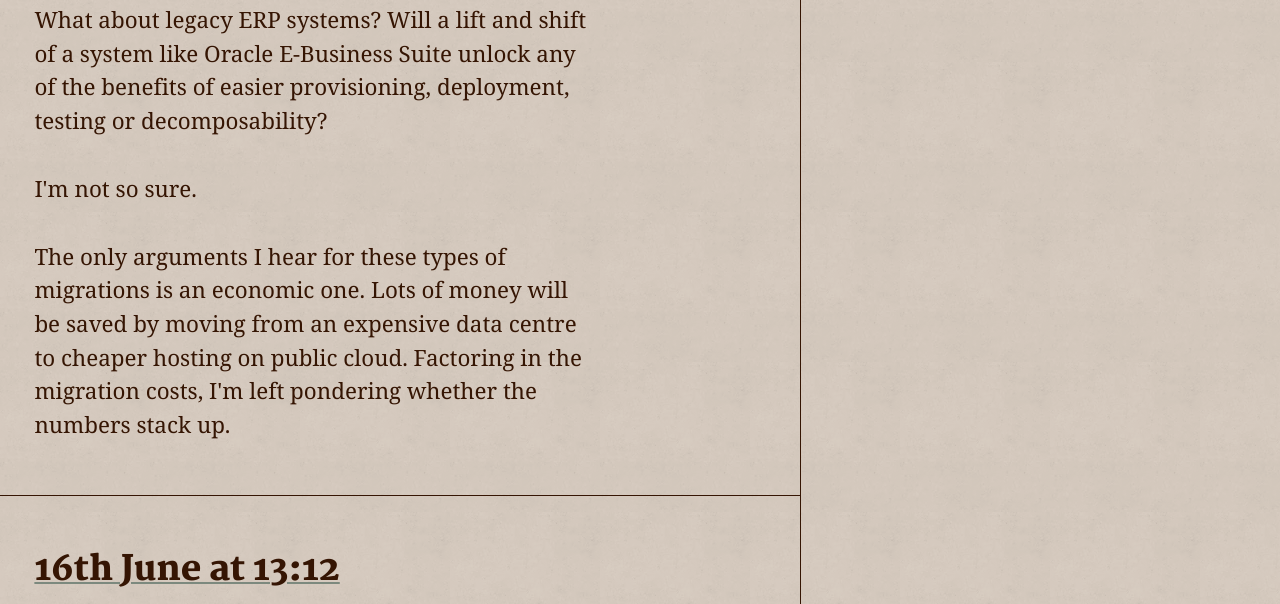
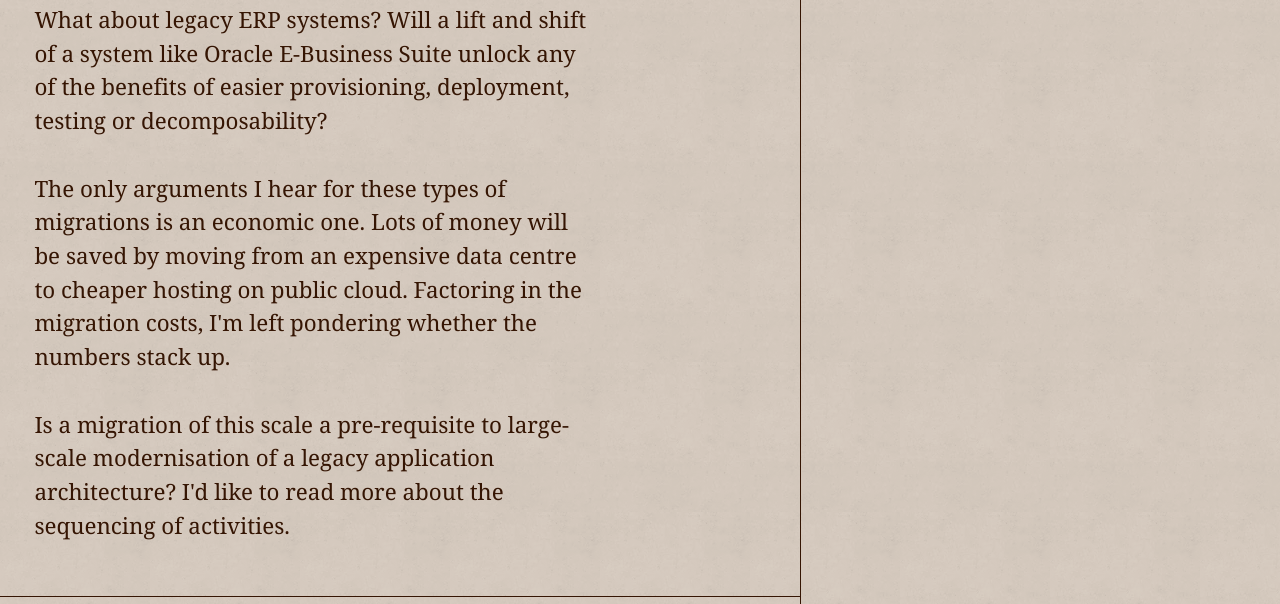
Before and after one commit to rowlando/microblog, an Eleventy site: page src/index.md in a window 1280 px wide. Shown: the part 1888-2492 px from the top of the page. Built offline with nearby package versions, Linux system fonts and the light colour scheme; Eleventy itself is replaced by a stand-in of ours; files that its build step writes are made by us from their sources.

Commit message:
Added a question about sequencing

```diff
--- a/src/posts/1592475116.md
+++ b/src/posts/1592475116.md
@@ -26,6 +26,6 @@ What can you do with the public cloud?
 ## Public cloud for legacy ERP systems
 What about legacy ERP systems? Will a lift and shift of a system like Oracle E-Business Suite unlock any of the benefits of easier provisioning, deployment, testing or decomposability?
 
-I'm not so sure.
+The only arguments I hear for these types of migrations is an economic one. Lots of money will be saved by moving from an expensive data centre to cheaper hosting on public cloud. Factoring in the migration costs, I'm left pondering whether the numbers stack up.
 
-The only arguments I hear for these types of migrations is an economic one. Lots of money will be saved by moving from an expensive data centre to cheaper hosting on public cloud. Factoring in the migration costs, I'm left pondering whether the numbers stack up.
+Is a migration of this scale a pre-requisite to large-scale modernisation of a legacy application architecture? I'd like to read more about the sequencing of activities.
```
